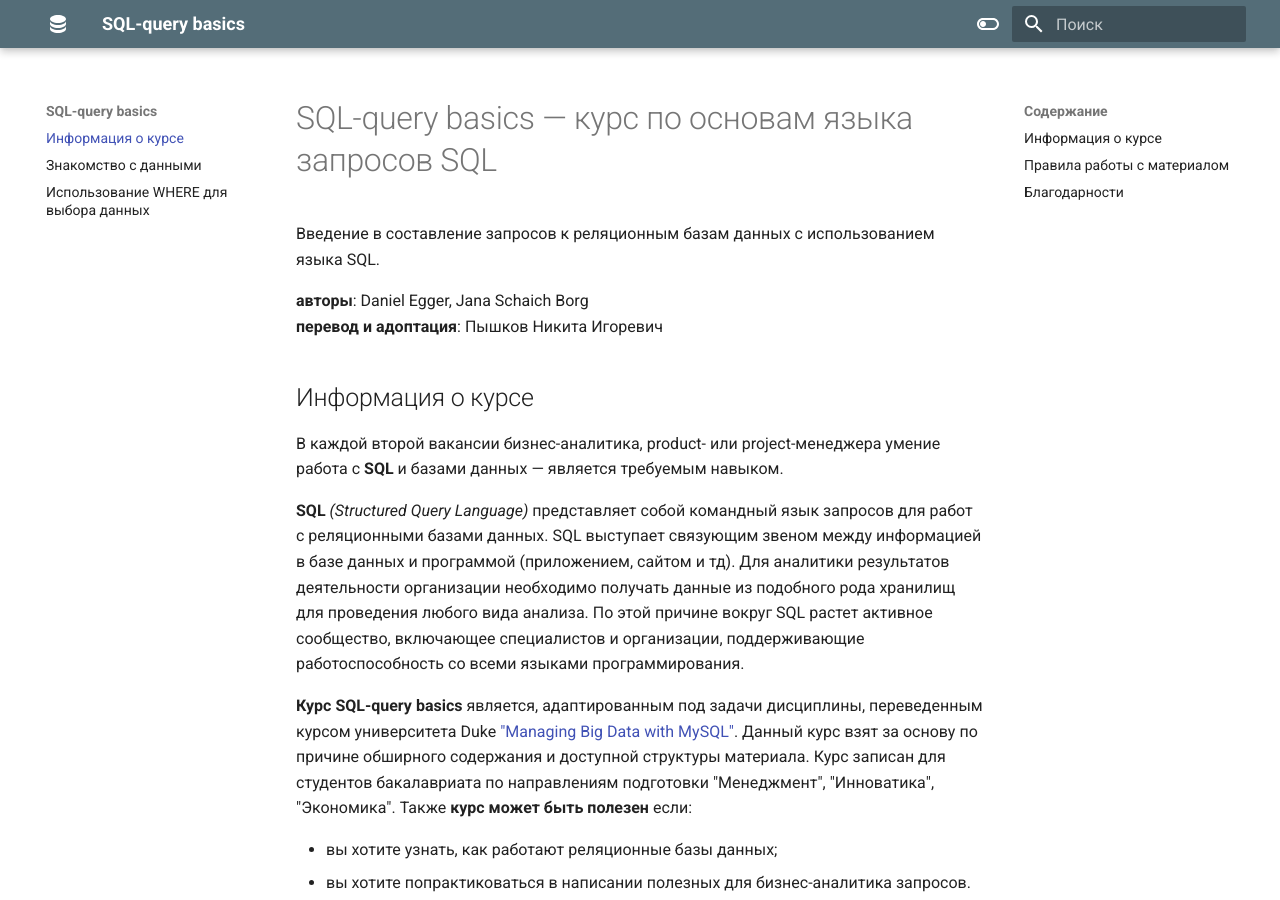
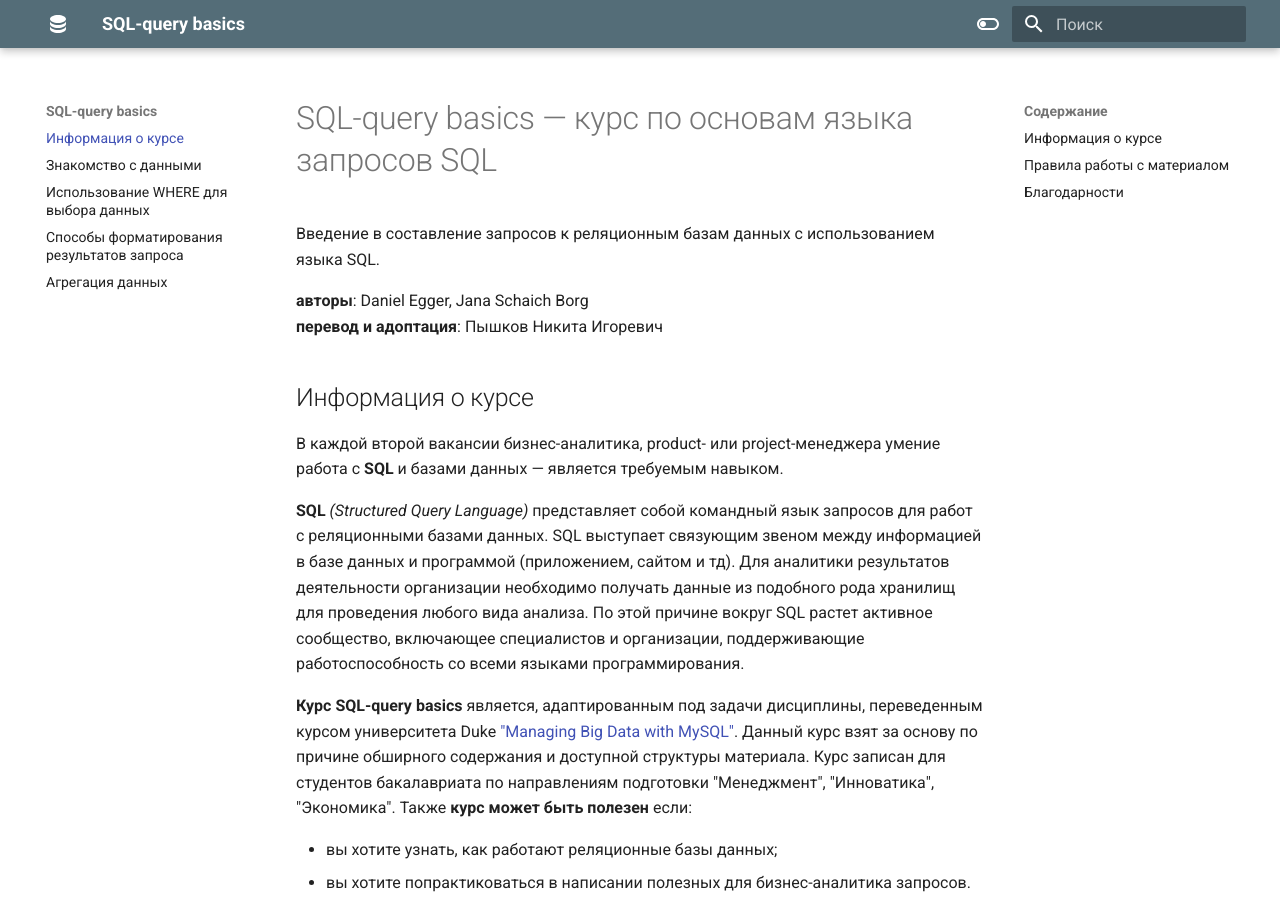
Before and after one commit to pyshkovni/sql-query-basics, an MkDocs documentation site: the page built from docs/index.md, in a window 1280 px wide and 900 px high. Built offline with MkDocs 1.6.1 and Material for MkDocs 9.7.7, drawn with Linux system fonts in a browser that asks for light colours.

Commit message:
Добавил новые файлы

```diff
--- a/mkdocs.yml
+++ b/mkdocs.yml
@@ -44,6 +44,8 @@ nav:
   - Информация о курсе: index.md
   - Знакомство с данными: looking_at_your_data.md
   - Использование WHERE для выбора данных: selecting_data_subsets.md
+  - Способы форматирования результатов запроса: formatting_selected_data.md
+  - Агрегация данных: summarizing_your_data.md
 
 extra:
   social:
```
Also changed, not shown: docs/formatting_selected_data.md (added), docs/summarizing_your_data.md (added).
